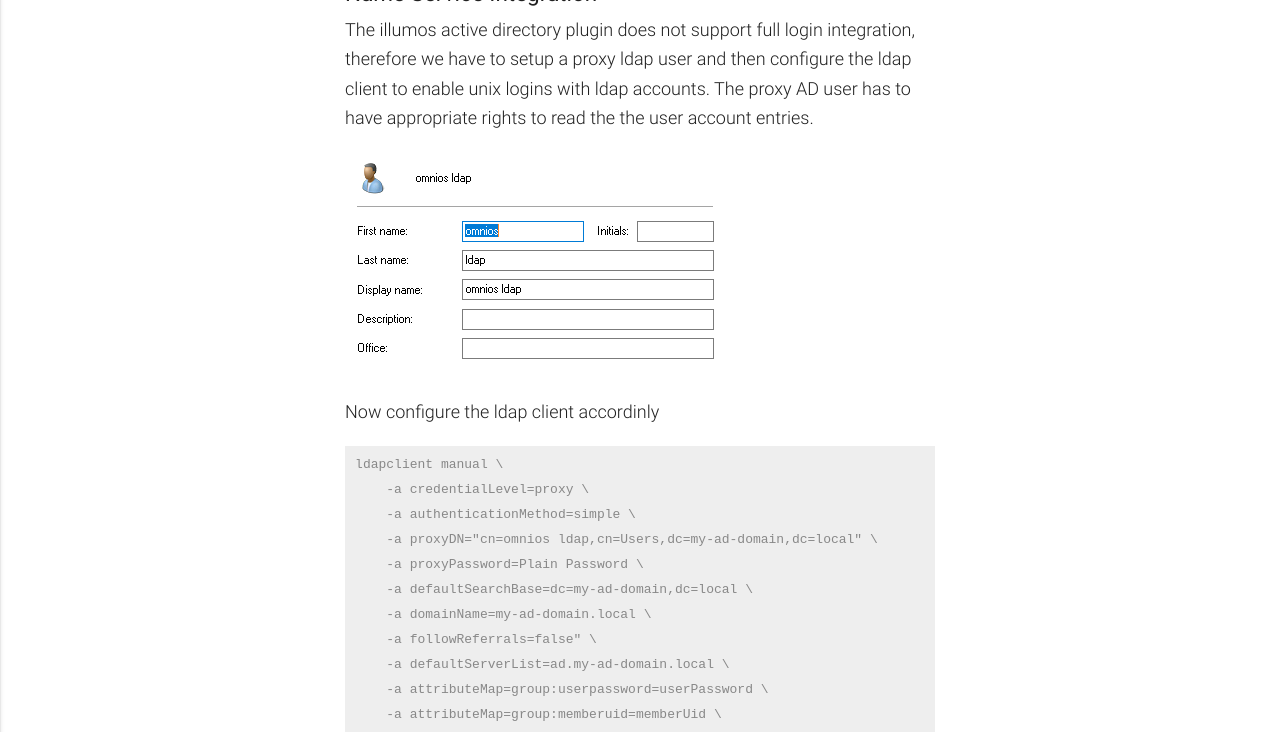
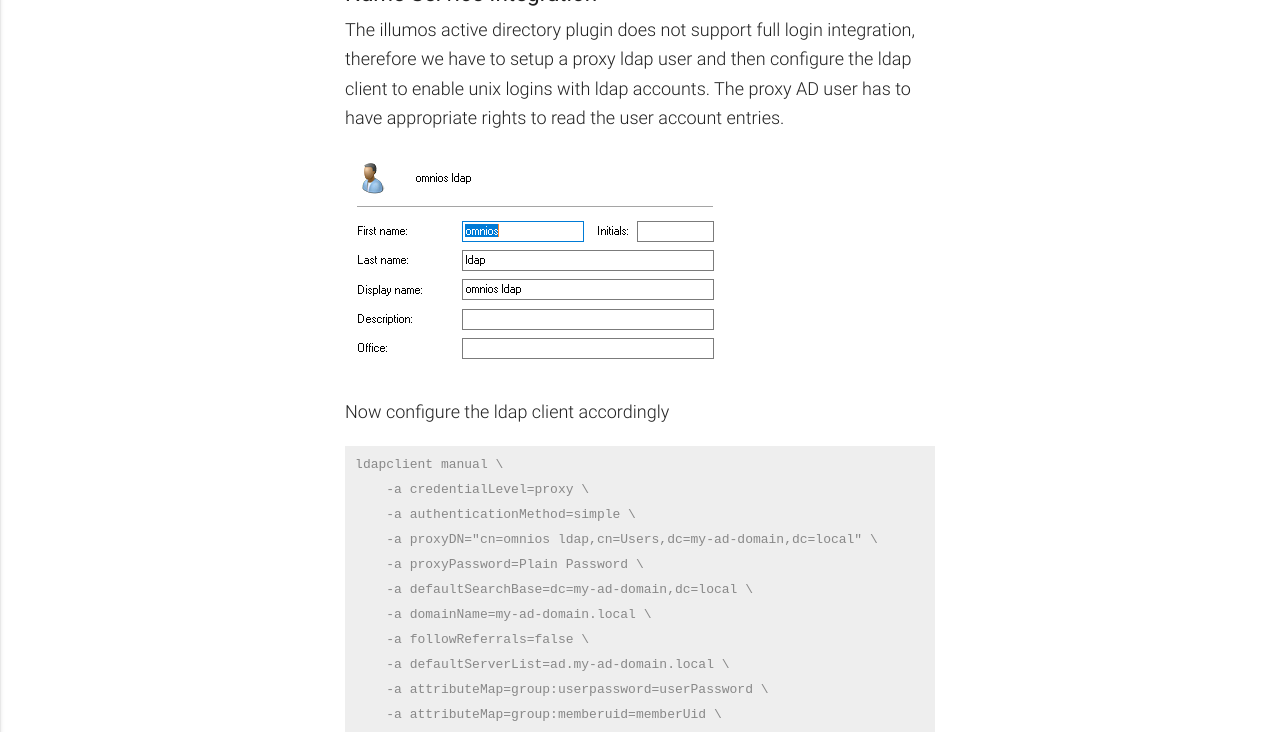
Before and after one commit to omniosorg/omniosorg.github.io, a Jekyll site: the page built from _docs/setup/ad-connect.md, in a window 1280 px wide and 1400 px high, scrolled down 1768 px. Shown: the part 241-973 px from the top of the window. Built offline with Jekyll 4.4.1, drawn with Linux system fonts in a browser that asks for light colours; comment, search, counter and statistics services are not loaded; some of the changed text lies outside the part shown.

Commit message:
fix spelling

````diff
--- a/_docs/setup/ad-connect.md
+++ b/_docs/setup/ad-connect.md
@@ -46,7 +46,7 @@ Setup Kerberos for MS Active Directory (ms_ad)
 To make sure we have the same user id numbers everywhere we want to keep them in Active Direcory.
 
 ```terminal
-# svccfg -s svc:/system/idmap setprop \ config/directory_based_mapping=astring: idmu
+# svccfg -s svc:/system/idmap setprop config/directory_based_mapping=astring: idmu
 # svcadm refresh svc:/system/idmap
 ```
 
@@ -69,11 +69,11 @@ Make sure you have the following properties configured for every user in your ac
 
 ### Name Service Integration
 
-The illumos active directory plugin does not support full login integration, therefore we have to setup a proxy ldap user and then configure the ldap client to enable unix logins with ldap accounts. The proxy AD user has to have appropriate rights to read the the user account entries.
+The illumos active directory plugin does not support full login integration, therefore we have to setup a proxy ldap user and then configure the ldap client to enable unix logins with ldap accounts. The proxy AD user has to have appropriate rights to read the user account entries.
 
 ![Proxy User Account](./ad-proxy-user.png)
 
-Now configure the ldap client accordinly
+Now configure the ldap client accordingly
 
 ```terminal
 ldapclient manual \
@@ -83,7 +83,7 @@ ldapclient manual \
     -a proxyPassword=Plain Password \
     -a defaultSearchBase=dc=my-ad-domain,dc=local \
     -a domainName=my-ad-domain.local \
-    -a followReferrals=false" \
+    -a followReferrals=false \
     -a defaultServerList=ad.my-ad-domain.local \
     -a attributeMap=group:userpassword=userPassword \
     -a attributeMap=group:memberuid=memberUid \
````
